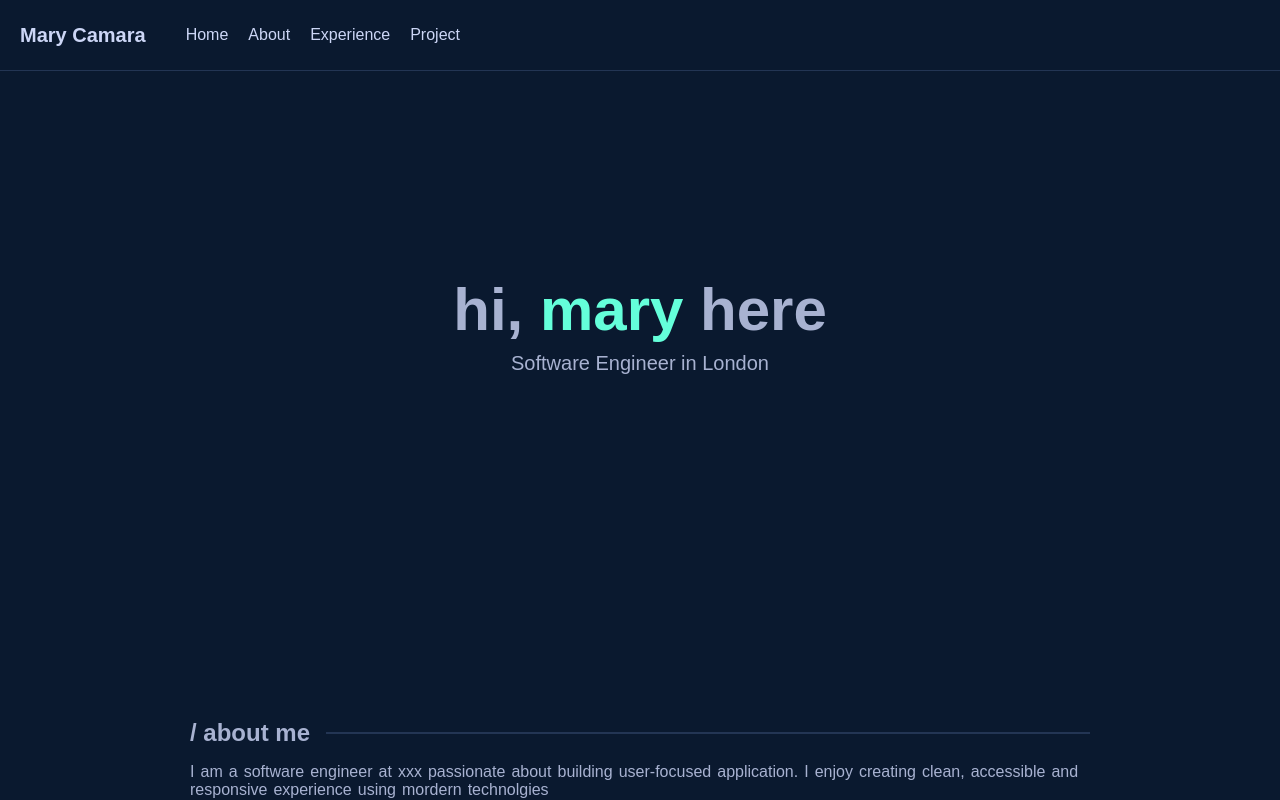
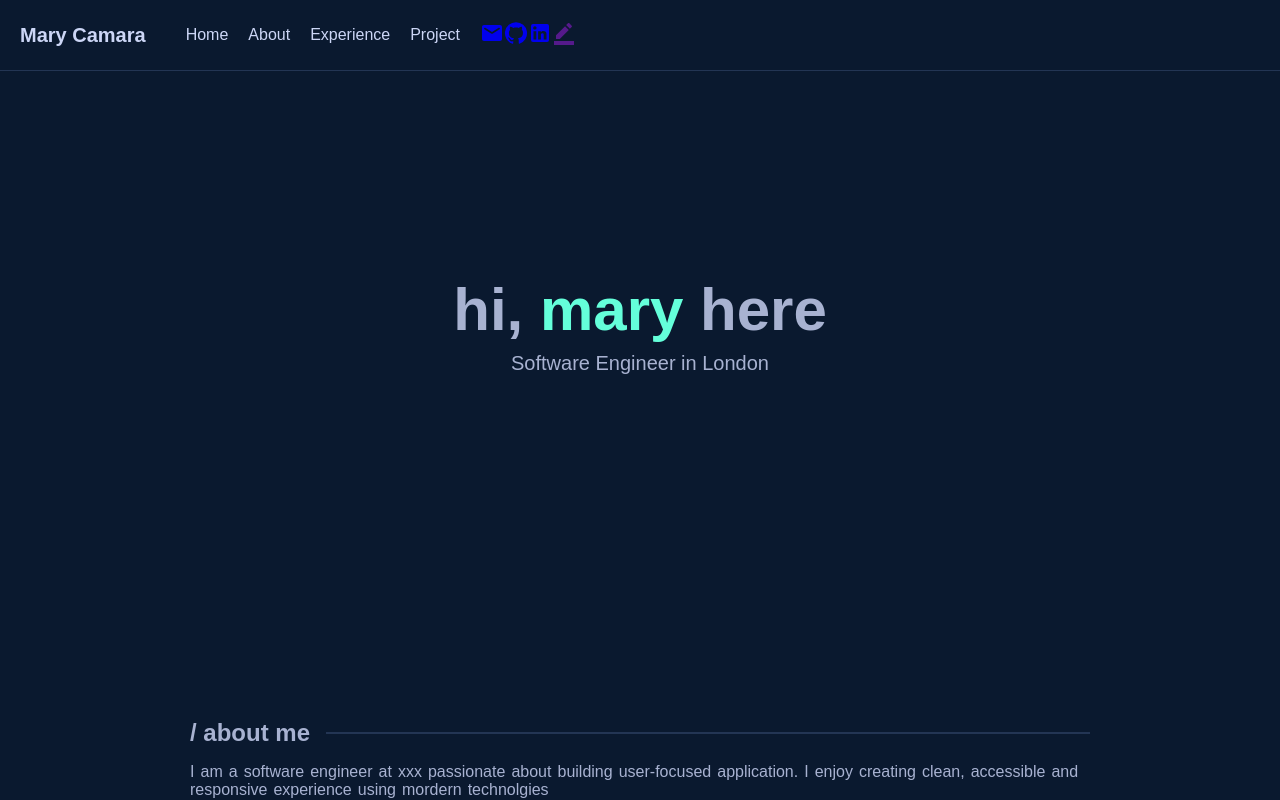
Before and after one commit to marycamara/marycamara-v2, a React (Vite) app: page / in a window 1280 px wide. Shown: the top 800 px of the page. Built offline with nearby package versions, Linux system fonts and the light colour scheme.

Commit message:
feat(navbar): add social media icons

```diff
--- a/src/components/Navbar/Navbar.jsx
+++ b/src/components/Navbar/Navbar.jsx
@@ -1,3 +1,7 @@
+import GitHubIcon from '@mui/icons-material/Github';
+import EmailRoundedIcon from '@mui/icons-material/EmailRounded';
+import LinkedInIcon from '@mui/icons-material/LinkedIn';
+import BorderColorIcon from '@mui/icons-material/BorderColor';
 import './Navbar.css';
 
 export default function Navbar() {
@@ -21,6 +25,26 @@
           <a href="contact"></a>
         </li>
       </ul>
+
+      <div className="nav-icons">
+        <a href="marycamara@gmail.com" target="_blank" rel="">
+          <EmailRoundedIcon />
+        </a>
+        <a href="https://github.com/marycamara" target="_blank" rel="noopener noreferrer">
+          <GitHubIcon />
+        </a>
+        <a
+          href="https://www.linkedin.com/in/mary-c-9137b820a/"
+          target="_blank"
+          rel="noopener noreferrer"
+        >
+          <LinkedInIcon />
+        </a>
+
+        <a href="" target="_blank" rel="noopener noreferrer">
+          <BorderColorIcon />
+        </a>
+      </div>
     </nav>
   );
 }
```
